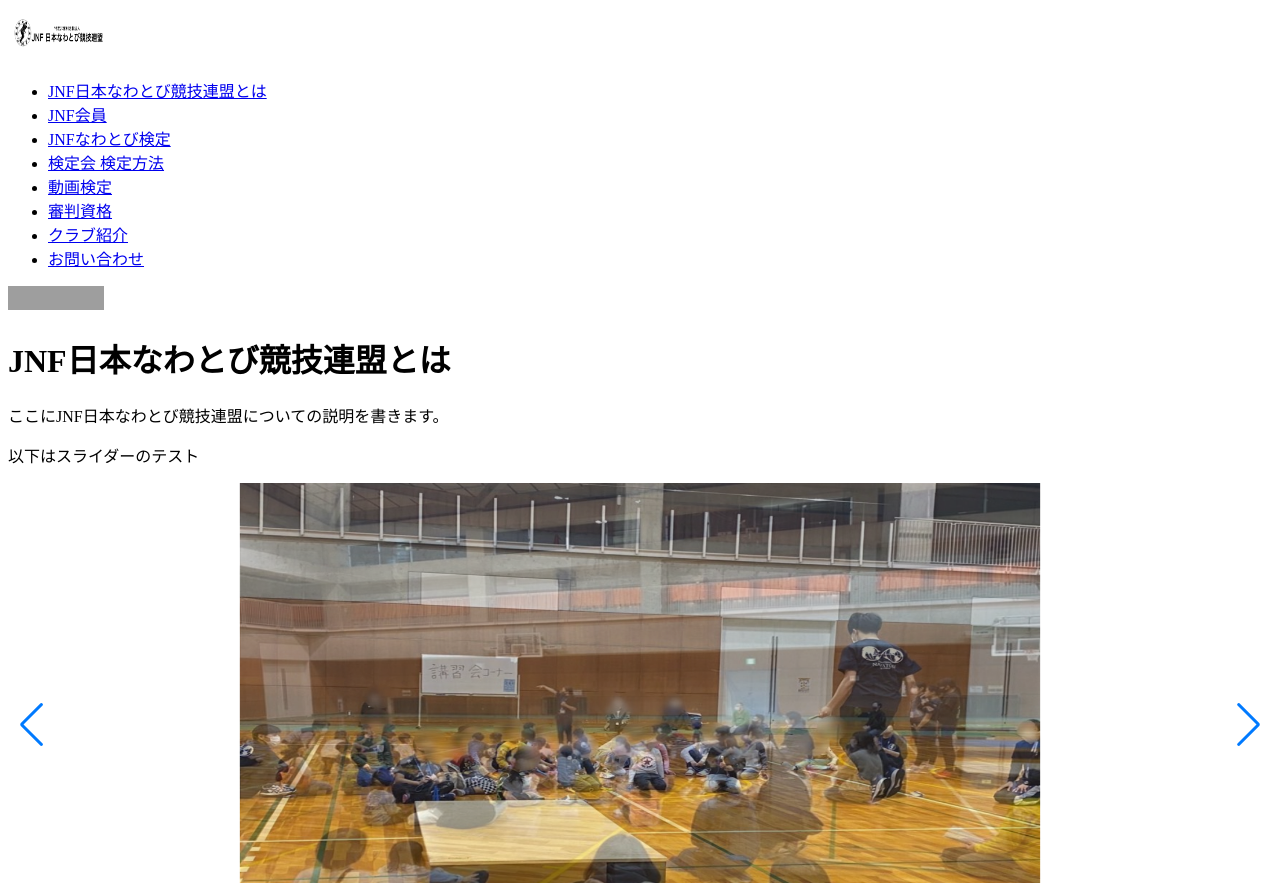
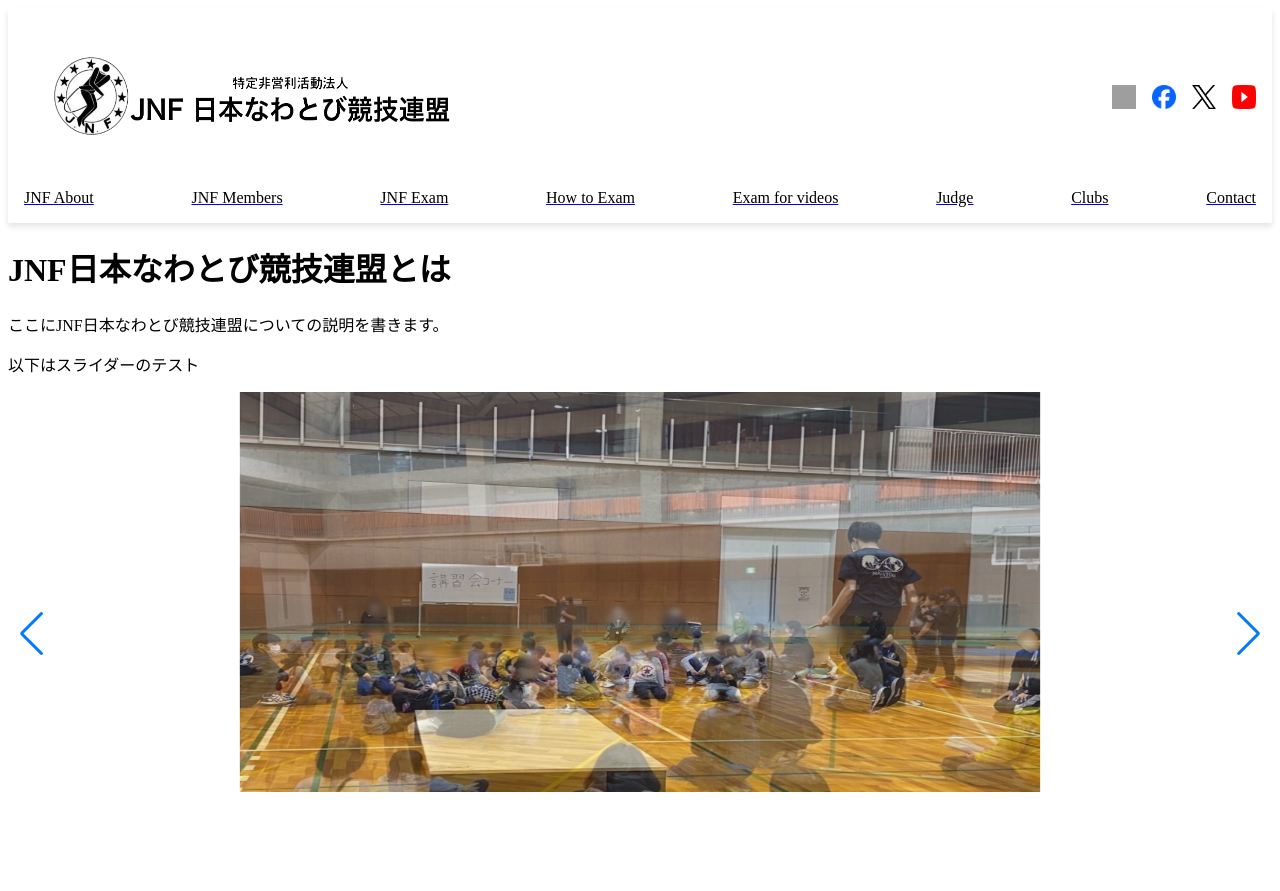
Before and after one commit to T-custom/jnf-web, a Next.js app: page / in a window 1280 px wide. After the commit the page ends 800 px from the top, so only its background shows below. Built offline with nearby package versions, Linux system fonts and the light colour scheme; grey boxes are pictures that could not be loaded.

Commit message:
add ヘッダーコンポーネントの編集

```diff
--- a/src/components/Header.tsx
+++ b/src/components/Header.tsx
@@ -1,64 +1,164 @@
-// 共通ヘッダーコンポーネント
 import React from 'react';
 import Link from 'next/link';
 import Image from 'next/image';
 
 const Header = () => {
     return (
-        <header className="bg-white shadow-md p-4 flex flex-col items-center sm:flex-row sm:justify-between">
+        <header className="header">
             {/* Left: Logo */}
-            <div className="flex items-center">
-                <Link href="/" passHref>
-                    <Image
-                        src="/images/logo.png" // ロゴ画像のパス
-                        alt="JNFロゴ"
-                        width={100}
-                        height={50}
-                        className="cursor-pointer"
-                    />
-                </Link>
+            <div className="top-bar">
+                {/* Left: Logo */}
+                <div className="logo-container">
+                    <Link href="/" legacyBehavior>
+                        <a className="logo">
+                            <Image
+                                src="/images/logo.png" // ロゴ画像のパス
+                                alt="JNFロゴ"
+                                width={450}
+                                height={145}
+                            />
+                        </a>
+                    </Link>
+                </div>
+
+                {/* Right: SNS Links */}
+                <div className="sns-links">
+                    <SNSLink href="https://www.instagram.com/jnf_nawatobi/" src="/images/insta_logo.png" alt="Instagram" />
+                    <SNSLink href="https://www.facebook.com/jnfnawatobi/?ref=embed_page" src="/images/Fb_logo.png" alt="Facebook" />
+                    <SNSLink href="https://x.com/jnfnawatobi?lang=ja" src="/images/x_logo.png" alt="Twitter" />
+                    <SNSLink href="https://www.youtube.com/channel/UCSAe9V0hdlu9Tn4X9Mnzl-A" src="/images/yt_logo.png" alt="YouTube" />
+                </div>
             </div>
 
             {/* Middle: Menu */}
-            <nav className="mt-4 sm:mt-0">
-                <ul className="flex space-x-4">
-                    <MenuItem href="/about" label="JNF日本なわとび競技連盟とは" />
-                    <MenuItem href="/members" label="JNF会員" />
-                    <MenuItem href="/certification" label="JNFなわとび検定" />
-                    <MenuItem href="/method" label="検定会 検定方法" />
-                    <MenuItem href="/video" label="動画検定" />
-                    <MenuItem href="/judge" label="審判資格" />
-                    <MenuItem href="/clubs" label="クラブ紹介" />
-                    <MenuItem href="/contact" label="お問い合わせ" />
+            <nav className="menu-container">
+                <ul className="menu">
+                    <MenuItem href="/about" label="JNF About" />
+                    <MenuItem href="/members" label="JNF Members" />
+                    <MenuItem href="/certification" label="JNF Exam" />
+                    <MenuItem href="/method" label="How to Exam" />
+                    <MenuItem href="/video" label="Exam for videos" />
+                    <MenuItem href="/judge" label="Judge" />
+                    <MenuItem href="/clubs" label="Clubs" />
+                    <MenuItem href="/contact" label="Contact" />
                 </ul>
             </nav>
 
-            {/* Right: SNS Links */}
-            <div className="flex space-x-4 mt-4 sm:mt-0">
-                <SNSLink href="https://www.instagram.com" src="/images/instagram.png" alt="Instagram" />
-                <SNSLink href="https://www.facebook.com" src="/images/facebook.png" alt="Facebook" />
-                <SNSLink href="https://twitter.com" src="/images/twitter.png" alt="Twitter" />
-                <SNSLink href="https://www.youtube.com" src="/images/youtube.png" alt="YouTube" />
-            </div>
+            {/* スタイル */}
+            <style jsx>{`
+                .header {
+                    background-color: white;
+                    box-shadow: 0 4px 6px rgba(0, 0, 0, 0.1);
+                    padding: 16px;
+                }
+
+                .top-bar {
+                    display: flex;
+                    justify-content: space-between;
+                    align-items: center;
+                }
+
+                .logo-container {
+                    flex-shrink: 0;
+                }
+
+                .logo {
+                    cursor: pointer;
+                }
+
+                .sns-links {
+                    display: flex;
+                    gap: 16px;
+                }
+
+                .menu-container {
+                    margin-top: 16px;
+                }
+
+                .menu {
+                    display: flex;
+                    justify-content: space-between;
+                    list-style: none;
+                    padding: 0;
+                    margin: 0;
+                }
+
+                .menu-link {
+                    text-decoration: none;
+                    color: black;
+                    font-size: 16px;
+                    position: relative;
+                    cursor: pointer;
+                    transition: color 0.3s ease;
+                }
+
+                .menu-link:hover {
+                    color: #ff69b4; /* Light pink */
+                }
+
+                .menu-link::after {
+                    content: '';
+                    position: absolute;
+                    left: 0;
+                    bottom: -2px;
+                    width: 100%;
+                    height: 2px;
+                    background-color: #ff69b4;
+                    transform: scaleX(0);
+                    transform-origin: left;
+                    transition: transform 0.3s ease;
+                }
+
+                .menu-link:hover::after {
+                    transform: scaleX(1);
+                }
+            `}</style>
         </header>
     );
 };
 
-// Menu item component with hover effect
 const MenuItem = ({ href, label }: { href: string; label: string }) => (
     <li>
-        <Link href={href} passHref>
-            <span className="relative cursor-pointer hover:text-pink-500">
-                {label}
-                <span className="absolute left-0 bottom-0 w-full h-0.5 bg-pink-500 scale-x-0 hover:scale-x-100 transition-transform origin-left"></span>
-            </span>
+        <Link href={href}>
+            <span className="menu-link">{label}</span>
         </Link>
+
+        <style jsx>{`
+            .menu-link {
+                text-decoration: none;
+                color: black;
+                font-size: 16px;
+                position: relative;
+                cursor: pointer;
+                transition: color 0.3s ease;
+            }
+
+            .menu-link:hover {
+                color: #ff69b4; /* Light pink */
+            }
+
+            .menu-link::after {
+                content: '';
+                position: absolute;
+                left: 0;
+                bottom: -2px;
+                width: 100%;
+                height: 2px;
+                background-color: #ff69b4;
+                transform: scaleX(0);
+                transform-origin: left;
+                transition: transform 0.3s ease;
+            }
+
+            .menu-link:hover::after {
+                transform: scaleX(1);
+            }
+        `}</style>
     </li>
 );
 
-// SNS Link component
 const SNSLink = ({ href, src, alt }: { href: string; src: string; alt: string }) => (
-    <a href={href} target="_blank" rel="noopener noreferrer" className="cursor-pointer">
+    <a href={href} target="_blank" rel="noopener noreferrer">
         <Image src={src} alt={alt} width={24} height={24} />
     </a>
 );
```
